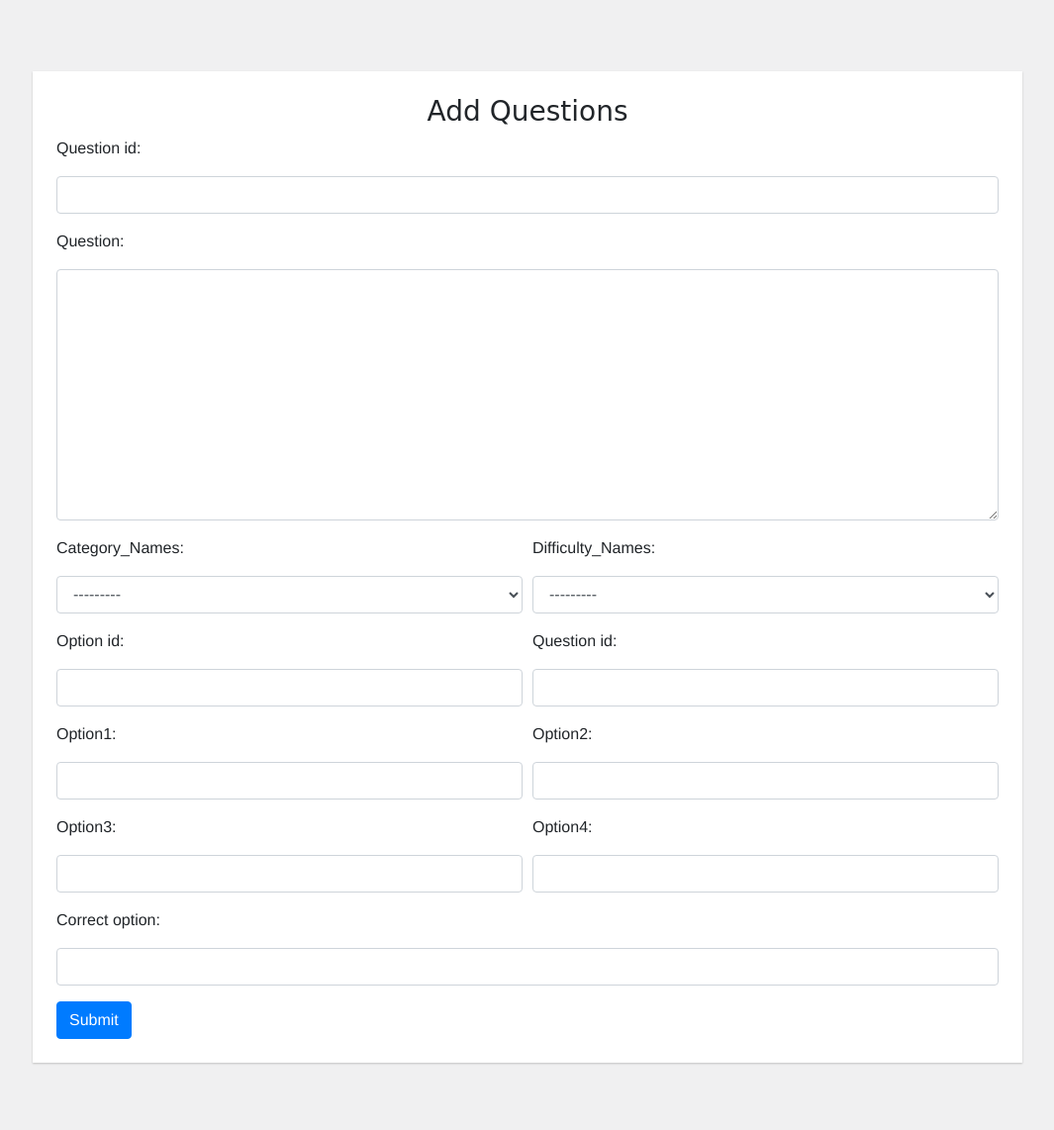
After one commit to rohit-prashanth/Skill-Test, a Django app: page /ques in a window 1280 px wide. The commit adds this page. Shown: the whole page at 99% size, without its empty margins (107-1172 px from the left). Run offline with Django 3.2, Linux system fonts and the light colour scheme; data comes from the database, SQL or seed files in the repository; both versions use the stored data as it was after the commit; some libraries are stand-ins or nearby versions.

Commit message:
craeted add-Question functionality

```diff
--- a/Skill_Test/Skill_Test/Skill_Test/urls.py
+++ b/Skill_Test/Skill_Test/Skill_Test/urls.py
@@ -22,5 +22,6 @@ urlpatterns = [
     path('', views.user_login, name='login'),
     path('profile', views.user_profile, name='profile'),
     path('logout', views.user_logout, name='logout'),
+    path('ques',views.questions,name='ques'),
 
 ]
--- a/Skill_Test/Skill_Test/skill/forms.py
+++ b/Skill_Test/Skill_Test/skill/forms.py
@@ -1,12 +1,42 @@
 from django.contrib.auth.models import User
 from django import forms
 from django.contrib.auth.forms import UserCreationForm
+from .models import QuestionBank,OptionsTable
+
 
 class SignUpForm(UserCreationForm):
     password2 = forms.CharField(label='Confirm Password (again)', widget=forms.PasswordInput)
+
     class Meta:
         model = User
-        fields = ['username','first_name','last_name','email']
-        labels = {'email':'Email'}
+        fields = ['username', 'first_name', 'last_name', 'email']
+        labels = {'email': 'Email'}
         widget = {
         }
+
+
+class QuestionBankForm(forms.ModelForm):
+    class Meta:
+        model = QuestionBank
+        fields = ['question_id','question', 'category_names', 'difficulty_names']
+        labels = {'question': 'Question', 'category_names': 'Category_Names', 'difficulty_names': 'Difficulty_Names'}
+        widgets = {
+            'question_id': forms.TextInput(attrs={'class': 'form-control'}),
+            'category_names': forms.Select(attrs={'class': 'form-control'}),
+            'difficulty_names': forms.Select(attrs={'class': 'form-control'}),
+            'question': forms.Textarea(attrs={'class':'form-control'}),
+        }
+
+class OptionTableForm(forms.ModelForm):
+    class Meta:
+        model = OptionsTable
+        fields = ['option_id','question_id','option1', 'option2','option3','option4','correct_option']
+        widgets = {
+            'option_id': forms.TextInput(attrs={'class': 'form-control'}),
+            'question_id': forms.TextInput(attrs={'class': 'form-control'}),
+            'option1': forms.TextInput(attrs={'class':'form-control'}),
+            'option2': forms.TextInput(attrs={'class':'form-control'}),
+            'option3': forms.TextInput(attrs={'class':'form-control'}),
+            'option4': forms.TextInput(attrs={'class':'form-control'}),
+            'correct_option': forms.TextInput(attrs={'class':'form-control'}),
+        }
--- a/Skill_Test/Skill_Test/skill/views.py
+++ b/Skill_Test/Skill_Test/skill/views.py
@@ -3,8 +3,25 @@ from django.contrib.auth import authenticate, login, logout
 from django.contrib.auth.forms import AuthenticationForm
 from django.http import HttpResponseRedirect
 from django.shortcuts import render
-from .forms import SignUpForm
+from .forms import QuestionBankForm,OptionTableForm
+from django.contrib import messages
+def questions(request):
+    if request.method == 'POST':
+        fm = QuestionBankForm(request.POST)
+        fm1 = OptionTableForm(request.POST)
+        if fm.is_valid():
+            fm.save()
+            if fm1.is_valid():
+                fm1.save()
+            return HttpResponseRedirect('/ques')
+        else:
+            messages.error(request,'Invalid Data')
+            return HttpResponseRedirect('/ques')
 
+    else:
+        fm = QuestionBankForm()
+        fm1 = OptionTableForm()
+        return render(request,'questions.html',{'form':fm,'form1':fm1})
 
 def user_login(request):
 
--- a/Skill_Test/Skill_Test/templates/profile.html
+++ b/Skill_Test/Skill_Test/templates/profile.html
@@ -29,6 +29,9 @@
   </li>&nbsp&nbsp&nbsp
   <li class="nav-item">
     <a class="btn btn-secondary btn-lg" href="#">Conduct Test</a>
+  </li>&nbsp&nbsp&nbsp
+  <li class="nav-item">
+    <a class="btn btn-secondary btn-lg" href="{% url 'ques' %}">Add Questions</a>
   </li>
 </ul>
 <br>
--- /dev/null
+++ b/Skill_Test/Skill_Test/templates/questions.html
@@ -0,0 +1,97 @@
+<!DOCTYPE html>
+<html lang="en">
+<head>
+    <meta charset="UTF-8">
+    <title>Title</title>
+    <link rel="stylesheet" href="https://maxcdn.bootstrapcdn.com/bootstrap/4.0.0/css/bootstrap.min.css" integrity="sha384-Gn5384xqQ1aoWXA+058RXPxPg6fy4IWvTNh0E263XmFcJlSAwiGgFAW/dAiS6JXm" crossorigin="anonymous">
+    <style>
+        .align{
+        width: 1000px;
+        padding: 24px;
+        margin: 72px auto 68px;
+        background: #fff;
+        position: relative;
+        box-shadow: 0 1px 2px rgb(0 0 0 / 20%);
+        font-family: helvetica;
+        }
+    </style>
+</head>
+
+<body style="background-color:#f0f0f1">
+    <div class="align">
+        <h3 align="center" style="font-family: cursive;">Add Questions</h3>
+{% if messages %}
+        {% for msg in messages%}
+        <span>{{msg}}</span>
+        {% endfor %}
+        {% endif %}
+<form  method="POST">
+    {% csrf_token %}
+    <table>
+            <div class="form-row">
+                <div class="form-group col-md-12">
+                  <label for="id_question">{{form.question_id.label_tag}}</label>
+                  {{form.question_id}}
+                </div>
+              </div>
+              <div class="form-row">
+                <div class="form-group col-md-12">
+                  <label for="id_question">{{form.question.label_tag}}</label>
+                  {{form.question}}
+                </div>
+              </div>
+              <div class="form-row">
+                <div class="form-group col-md-6">
+                  <label for="inputCity" placeholder="Choose..">{{form.category_names.label_tag}}</label>
+                  {{form.category_names}}
+                </div>
+                <div class="form-group col-md-6">
+                  <label for="inputState">{{form.difficulty_names.label_tag}}</label>
+                  {{form.difficulty_names}}
+                </div>
+              </div>
+
+        <div class="form-row">
+                <div class="form-group col-md-6">
+                  <label for="inputCity">{{form1.option_id.label_tag}}</label>
+                  {{form1.option_id}}
+                </div>
+                <div class="form-group col-md-6">
+                  <label for="inputState">{{form1.question_id.label_tag}}</label>
+                  {{form1.question_id}}
+                </div>
+              </div>
+
+              <div class="form-row">
+                <div class="form-group col-md-6">
+                  <label for="inputCity">{{form1.option1.label_tag}}</label>
+                  {{form1.option1}}
+                </div>
+                <div class="form-group col-md-6">
+                  <label for="inputState">{{form1.option2.label_tag}}</label>
+                  {{form1.option2}}
+                </div>
+              </div>
+            <div class="form-row">
+                <div class="form-group col-md-6">
+                  <label for="inputCity">{{form1.option3.label_tag}}</label>
+                  {{form1.option3}}
+                </div>
+                <div class="form-group col-md-6">
+                  <label for="inputState">{{form1.option4.label_tag}}</label>
+                  {{form1.option4}}
+                </div>
+              </div>
+                <div class="form-group">
+                  <label for="id_question">{{form1.correct_option.label_tag}}</label>
+                  {{form1.correct_option}}
+                </div>
+              <button type="submit" class="btn btn-primary">Submit</button>
+    </table>
+
+
+</form>
+          </div>
+
+</body>
+</html>
```
Also changed, not shown: Skill_Test/Skill_Test/db.sqlite3 (added), Skill_Test/Skill_Test/skill/migrations/0008_alter_questionbank_category_names.py (added), Skill_Test/Skill_Test/skill/migrations/0009_alter_questionbank_difficulty_names.py (added), Skill_Test/Skill_Test/skill/migrations/0010_alter_questionbank_category_names.py (added), Skill_Test/Skill_Test/skill/migrations/0011_alter_questionbank_difficulty_names.py (added), 1 other file.
